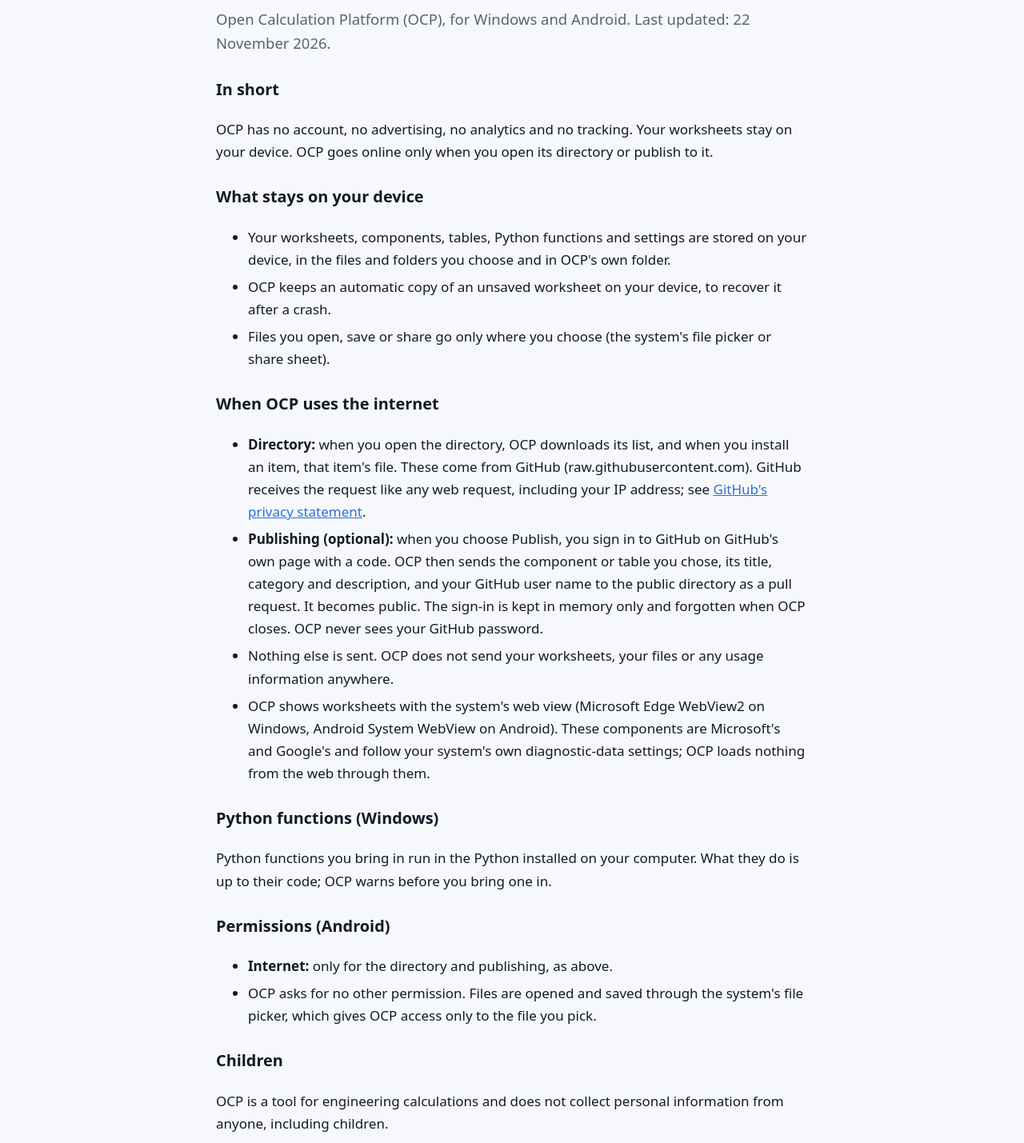
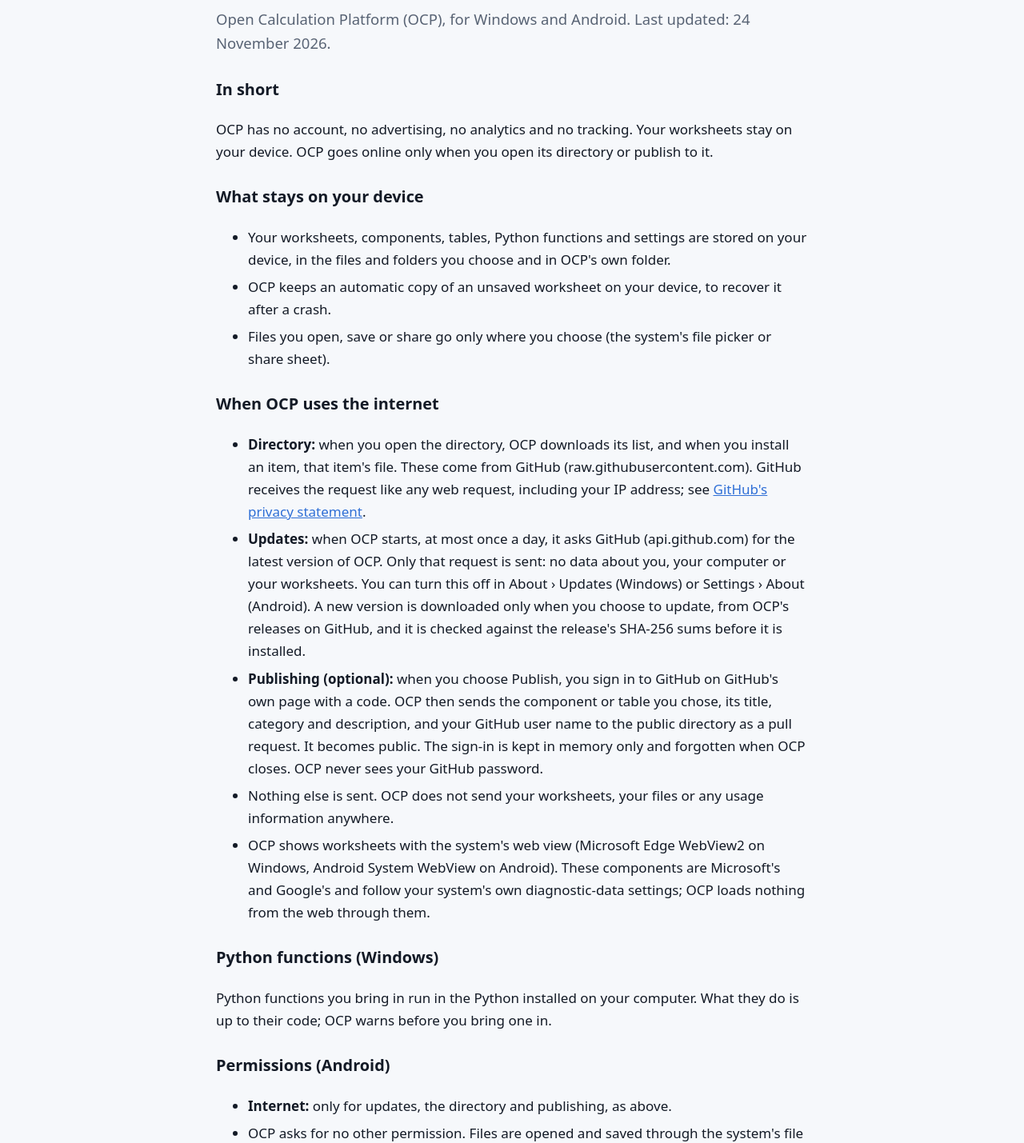
Before and after one commit to opencalculationplatform/opencalculationplatform.github.io, a plain HTML site: page privacy.html in a window 1280 px wide. Shown: the part 174-1603 px from the top of the page at 80% size. Drawn offline with Linux system fonts and the light colour scheme.

Commit message:
Roadmap: 0.7 shipped; privacy: the update check

```diff
--- a/privacy.html
+++ b/privacy.html
@@ -29,7 +29,7 @@
     <section>
       <div class="wrap doc">
         <h2 style="margin-top:0">Privacy policy</h2>
-        <p class="sub">Open Calculation Platform (OCP), for Windows and Android. Last updated: 22 November 2026.</p>
+        <p class="sub">Open Calculation Platform (OCP), for Windows and Android. Last updated: 24 November 2026.</p>
 
         <h3>In short</h3>
         <p>OCP has no account, no advertising, no analytics and no tracking. Your worksheets stay on your device. OCP goes online only when you open its directory or publish to it.</p>
@@ -44,6 +44,7 @@
         <h3>When OCP uses the internet</h3>
         <ul>
           <li><strong>Directory:</strong> when you open the directory, OCP downloads its list, and when you install an item, that item's file. These come from GitHub (raw.githubusercontent.com). GitHub receives the request like any web request, including your IP address; see <a href="https://docs.github.com/en/site-policy/privacy-policies/github-general-privacy-statement">GitHub's privacy statement</a>.</li>
+          <li><strong>Updates:</strong> when OCP starts, at most once a day, it asks GitHub (api.github.com) for the latest version of OCP. Only that request is sent: no data about you, your computer or your worksheets. You can turn this off in About › Updates (Windows) or Settings › About (Android). A new version is downloaded only when you choose to update, from OCP's releases on GitHub, and it is checked against the release's SHA-256 sums before it is installed.</li>
           <li><strong>Publishing (optional):</strong> when you choose Publish, you sign in to GitHub on GitHub's own page with a code. OCP then sends the component or table you chose, its title, category and description, and your GitHub user name to the public directory as a pull request. It becomes public. The sign-in is kept in memory only and forgotten when OCP closes. OCP never sees your GitHub password.</li>
           <li>Nothing else is sent. OCP does not send your worksheets, your files or any usage information anywhere.</li>
           <li>OCP shows worksheets with the system's web view (Microsoft Edge WebView2 on Windows, Android System WebView on Android). These components are Microsoft's and Google's and follow your system's own diagnostic-data settings; OCP loads nothing from the web through them.</li>
@@ -54,7 +55,7 @@
 
         <h3>Permissions (Android)</h3>
         <ul>
-          <li><strong>Internet:</strong> only for the directory and publishing, as above.</li>
+          <li><strong>Internet:</strong> only for updates, the directory and publishing, as above.</li>
           <li>OCP asks for no other permission. Files are opened and saved through the system's file picker, which gives OCP access only to the file you pick.</li>
         </ul>
 
```
Also changed, not shown: roadmap.html (+8 -1 lines).
